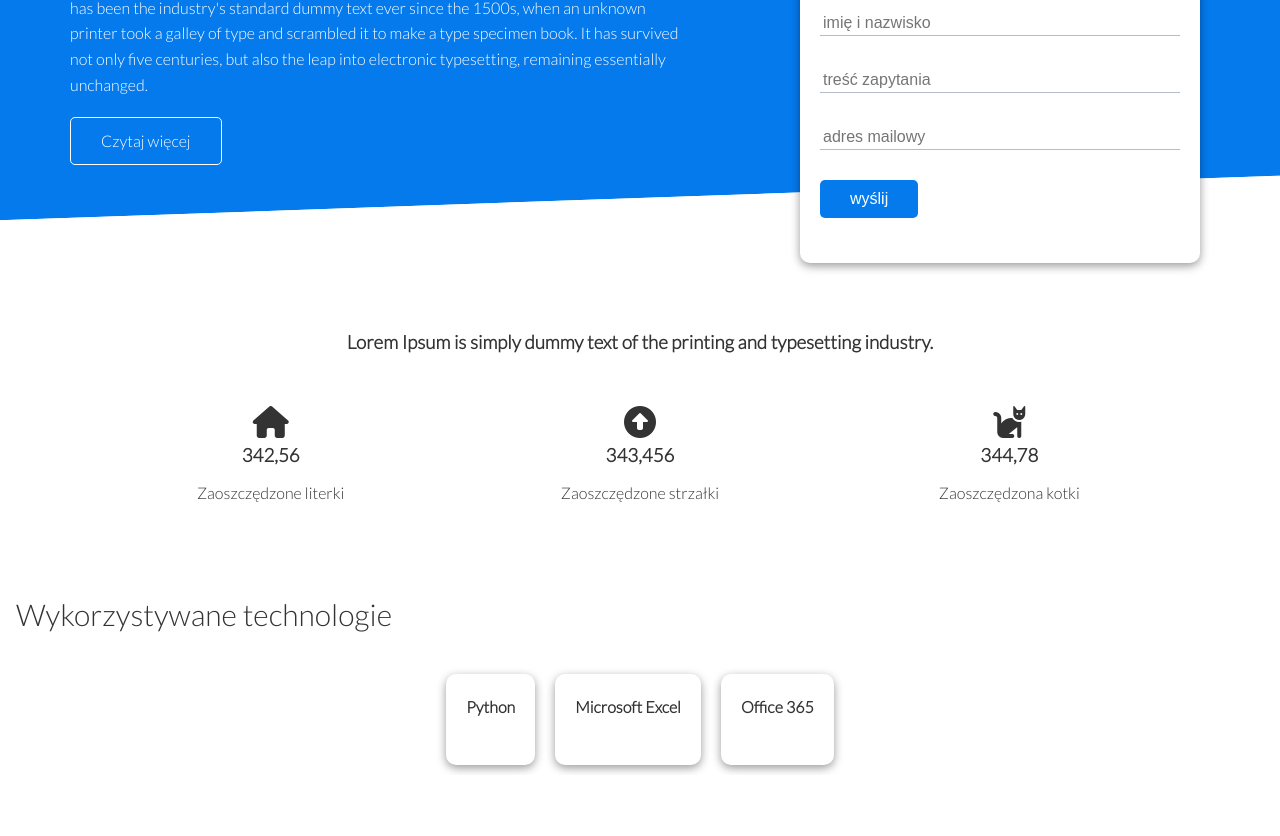
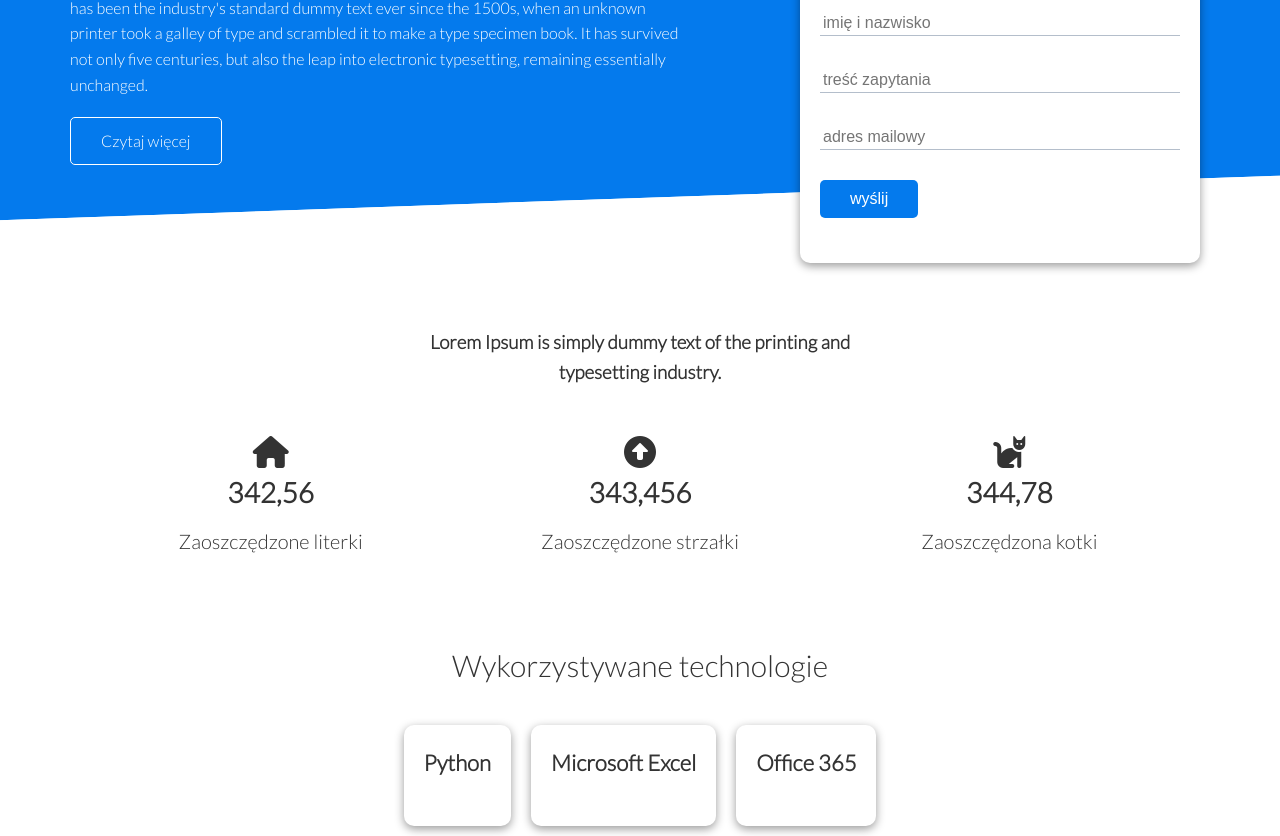
Before and after one commit to si2ko/energy_efficiency_website, a plain HTML site: page index.html in a window 1280 px wide. Shown: the part 228-1064 px from the top of the page. Before the commit the page ends 1003 px from the top, so only its background shows below. Drawn offline with Linux system fonts and the light colour scheme.

Commit message:
Add style for stats section

```diff
--- a/style.css
+++ b/style.css
@@ -33,6 +33,11 @@ h1, h2 {
     line-height: 1.2;
     margin: 10px 0px;
     font-size: 30px;
+}
+
+h4 {
+
+    font-size: 22px;
 }
 
 p {
@@ -177,7 +182,28 @@ img {
 .text_center {
 
     justify-content: center;
+    text-align: center
 }
+
+.stats-heading {
+
+    max-width: 500px;
+    margin: auto;
+}
+
+.stats .grid h3 {
+
+    font-size: 28px;
+    font-weight: bold;
+}
+
+.stats .grid p {
+
+    font-size: 20px;
+}
+
+
+
 
 /* utilities */
 
```
